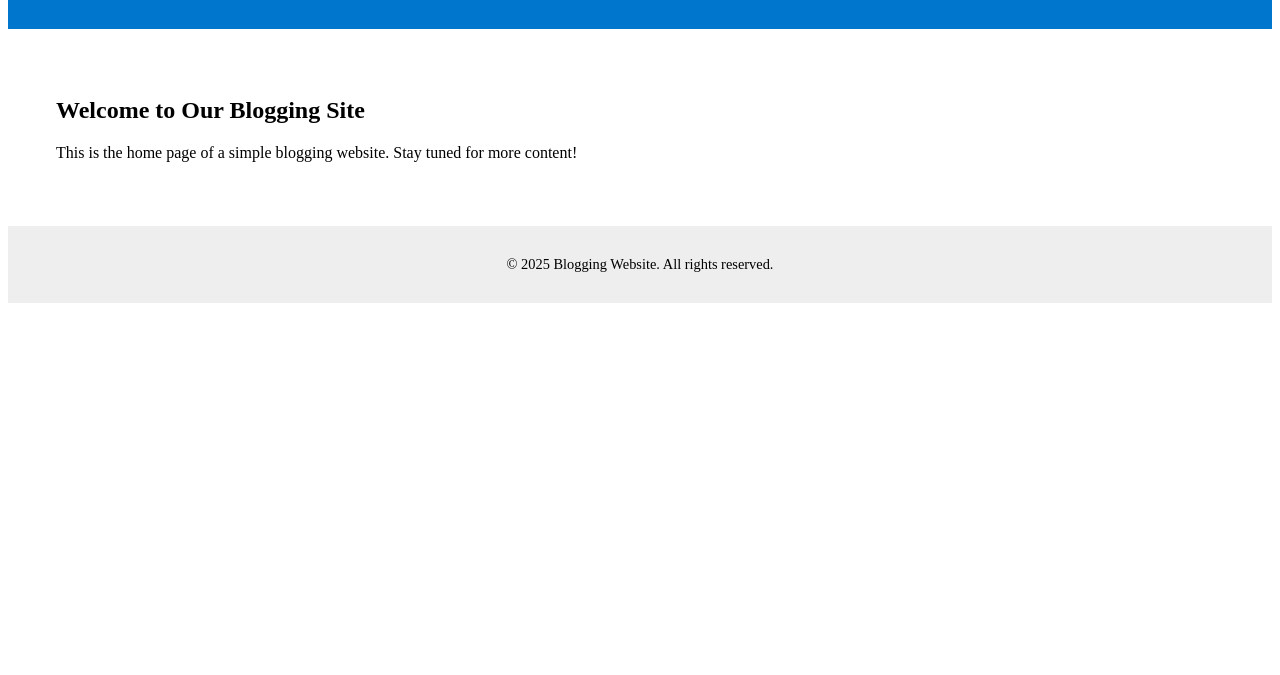
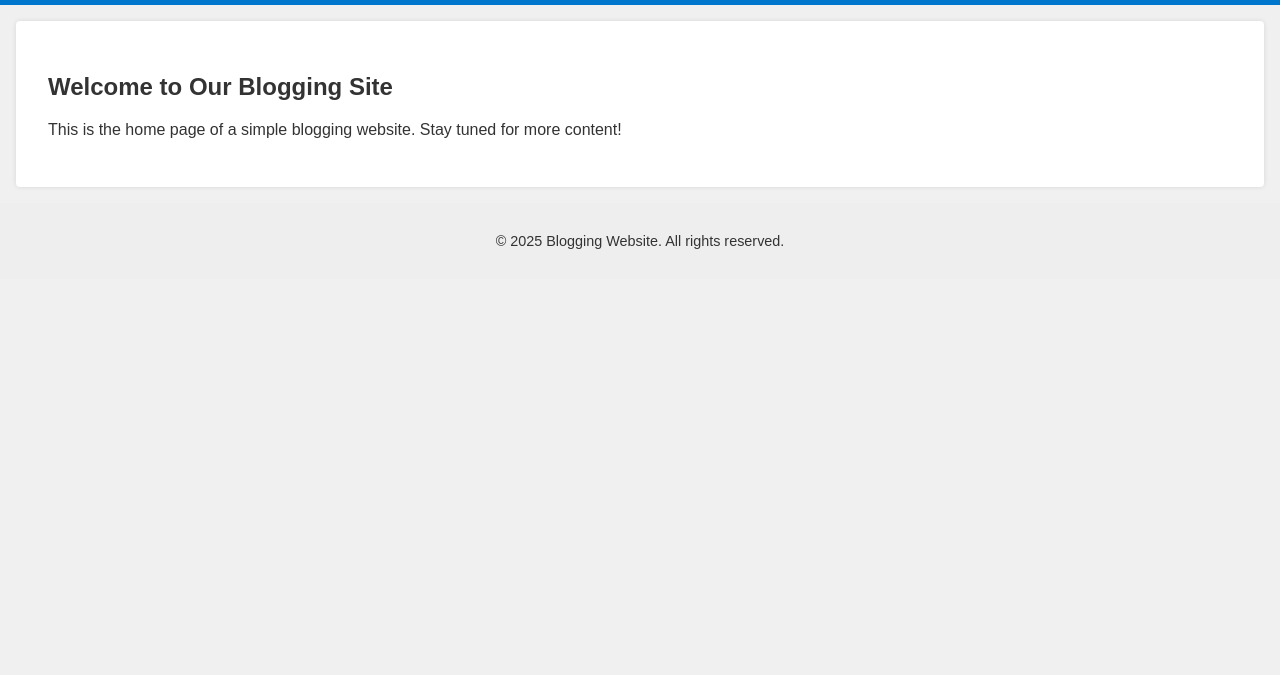
Before and after one commit to mrtauqs0073/Blogging-Website, a website: page src/home.html in a window 1280 px wide. Shown: the part 125-800 px from the top of the page. Drawn offline with Linux system fonts and the light colour scheme.

Commit message:
add the main page

```diff
--- a/styles/home.css
+++ b/styles/home.css
@@ -1,12 +1,11 @@
-<<<<<<< HEAD
-=======
 /* Home Page Styles */
->>>>>>> abba720938aa89bc277b70bb5040803064a53dc4
 
 body {
   font-family: Arial, sans-serif;
-  background-color: #f4f4f4;
-  color: #333;
+  background-color: #f0f0f0;
+  color: #333333;
+  margin: 0;
+  padding: 0;
 }
 
 #page-header {
@@ -18,6 +17,7 @@ body {
 #main-nav ul {
   list-style: none;
   padding: 0;
+  margin: 0;
 }
 
 #main-nav li {
@@ -32,13 +32,16 @@ a {
 
 #content {
   padding: 2rem;
-  background-color: white;
+  background-color: #ffffff;
   margin: 1rem;
+  border-radius: 4px;
+  box-shadow: 0 0 5px rgba(0, 0, 0, 0.1);
 }
 
 #page-footer {
   text-align: center;
   font-size: 0.9rem;
   padding: 1rem;
-  background-color: #eee;
+  background-color: #eeeeee;
+  color: #333333;
 }
```
